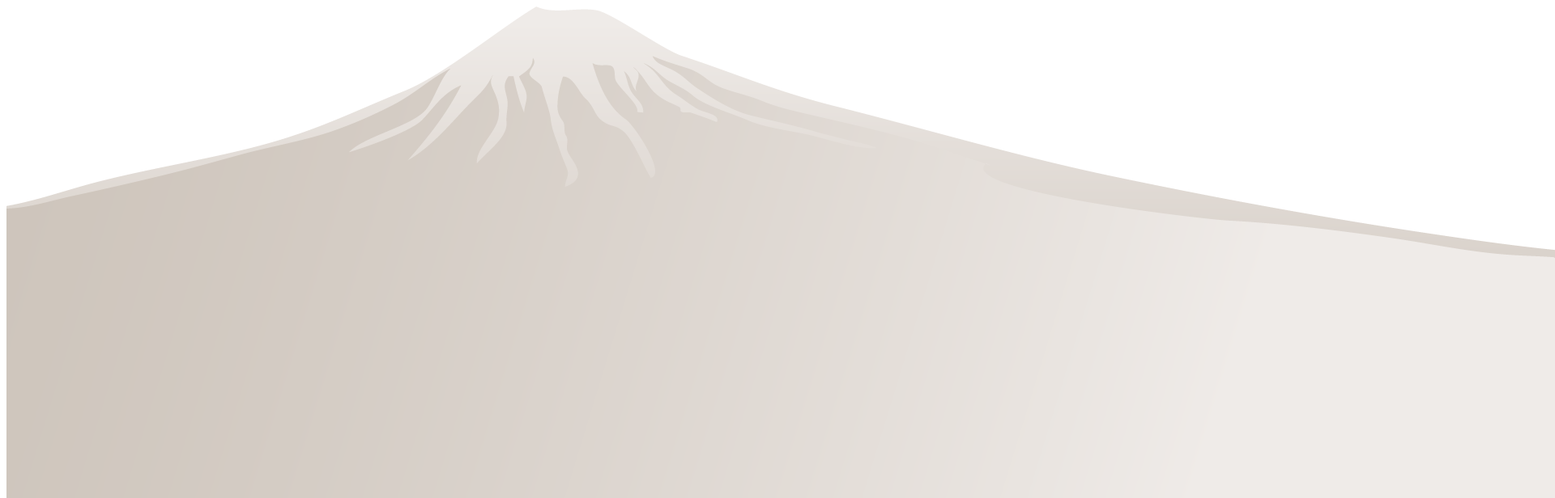
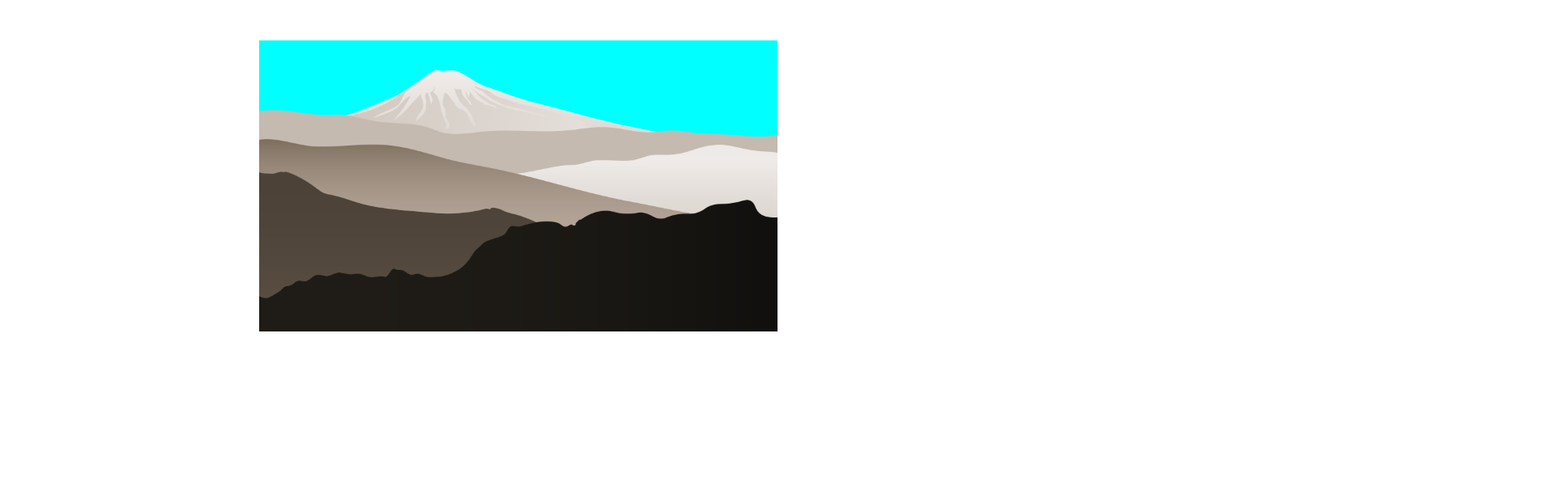
Before and after one commit to RomPop76/P02D03N20, a plain HTML site: page index.html in a window 1280 px wide. Shown: the top 616 px of the page at 81% size, 1920 px wide, since content can reach past the window. Drawn offline with Linux system fonts and the light colour scheme.

Commit message:
Commit 3

```diff
--- a/index.html
+++ b/index.html
@@ -16,7 +16,64 @@
     <meta name="viewport" content="width=device-width, initial-scale=1.0">
     <meta http-equiv="X-UA-Compatible" content="ie=edge">
     <title>A dream about old Japan</title>
+
     <style>
+        .picture {
+            position: relative;
+            width: 80vh;
+            height: 45vh;
+            margin: 50px auto;
+            background-color: aqua;
+            overflow: hidden;
+        }
+
+        img {
+            display: none;
+            position: absolute;
+        }
+
+        img:nth-child(1) {
+            display: block;
+            width: 100%;
+            left: 0;
+            bottom: -10%;
+        }
+
+        img:nth-child(2) {
+            display: block;
+            width: 100%;
+            left: 0;
+            bottom: -24%;
+        }
+
+        img:nth-child(3) {
+            display: block;
+            width: 100%;
+            left: 0;
+            bottom: -36%;
+        }
+
+        img:nth-child(4) {
+            display: block;
+            width: 100%;
+            left: 0;
+            bottom: -34%;
+        }
+
+        img:nth-child(5) {
+            display: block;
+            width: 100%;
+            left: 0;
+            bottom: -45%;
+        }
+
+        img:nth-child(6) {
+            display: block;
+            width: 100%;
+            left: 0;
+            bottom: -55%;
+        }
+
     </style>
 </head>
 
```
